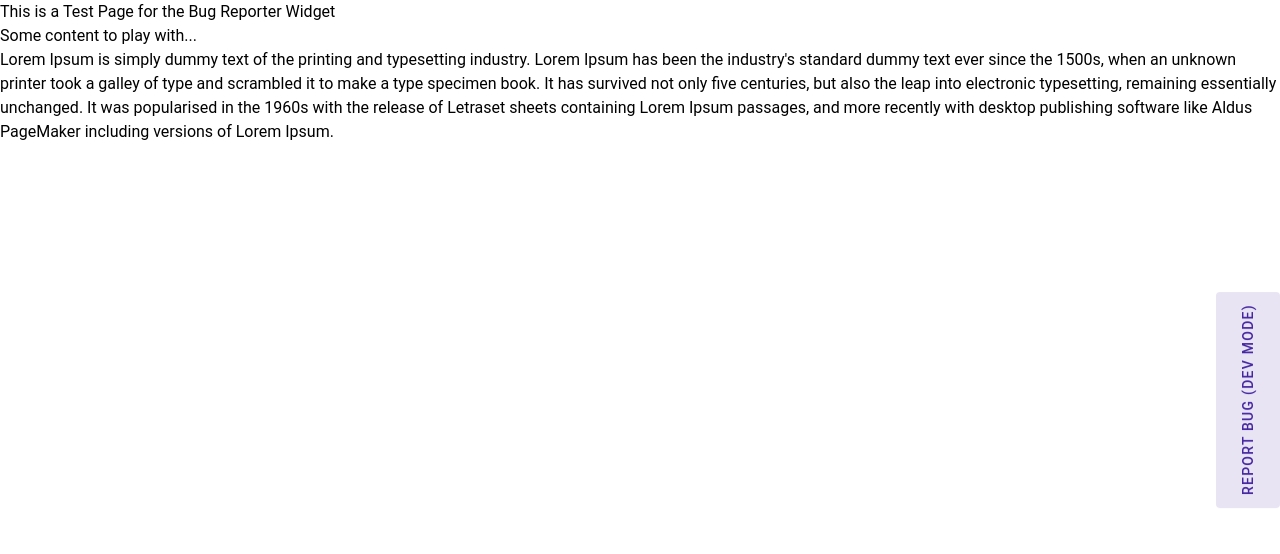
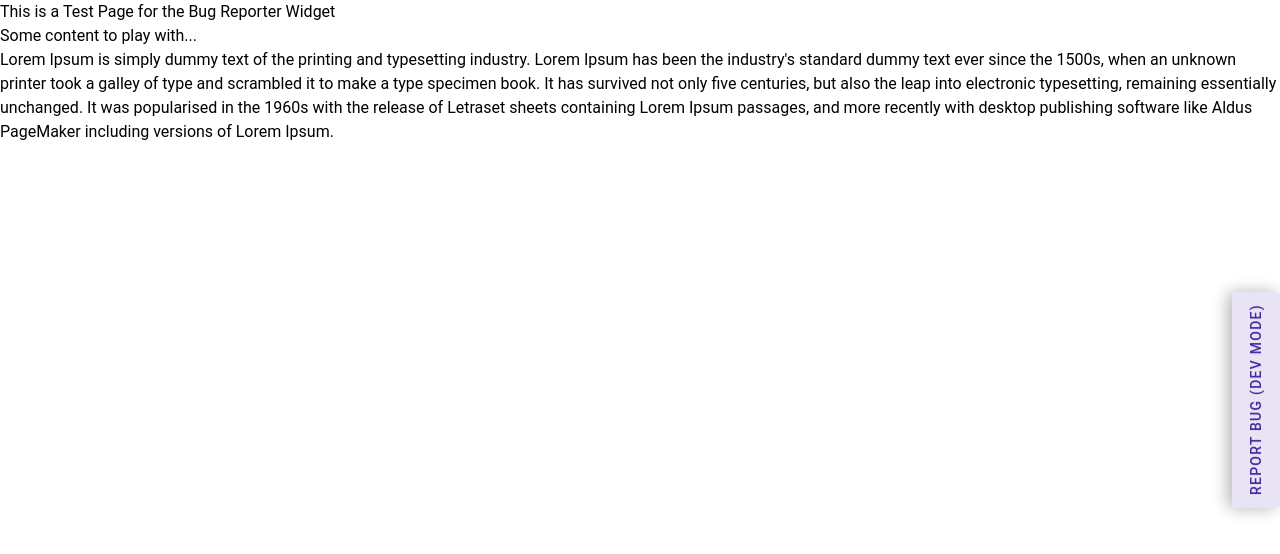
Before and after one commit to hubbiz-org/hubbiz-bug-reporter, a Vue app in the folder bug-reporter-widget/: page / in a window 1280 px wide. Shown: the top 554 px of the page. Built offline with nearby package versions, Linux system fonts and the light colour scheme.

Commit message:
improve btn

```diff
--- a/bug-reporter-widget/src/App.vue
+++ b/bug-reporter-widget/src/App.vue
@@ -4,10 +4,11 @@
     <v-btn
       v-if="!showModal"
       id="bug-report-btn"
-      class="no-screenshot"
+      class="no-screenshot btn-elevated"
       min-height="auto"
       height="auto"
       variant="tonal"
+      min-width="0"
       :color="props.btnColor"
       :style="{
         position: 'fixed',
@@ -340,4 +341,7 @@ function submitBugReport() {
   cursor: move;
   user-select: none;
 }
+.btn-elevated {
+  box-shadow: 4px 0 16px rgba(0,0,0,0.30)
+}
 </style>
```
